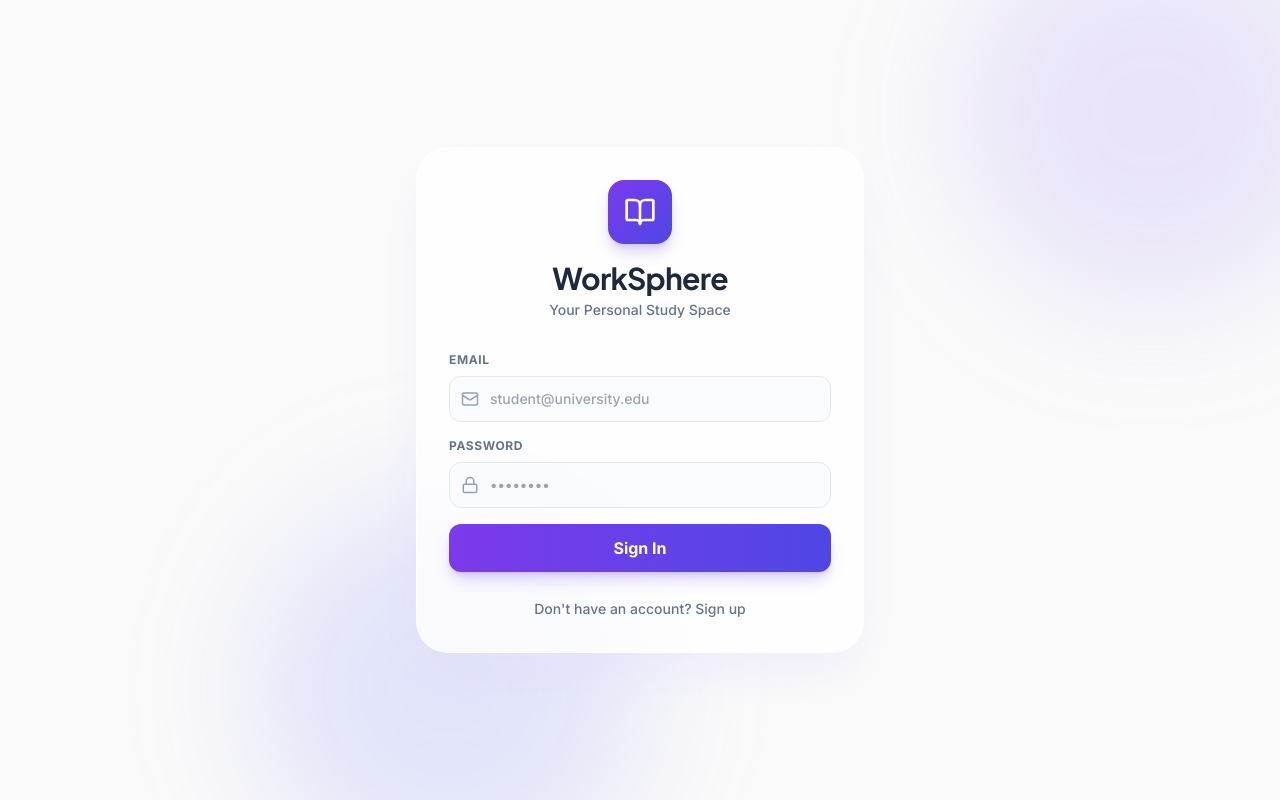
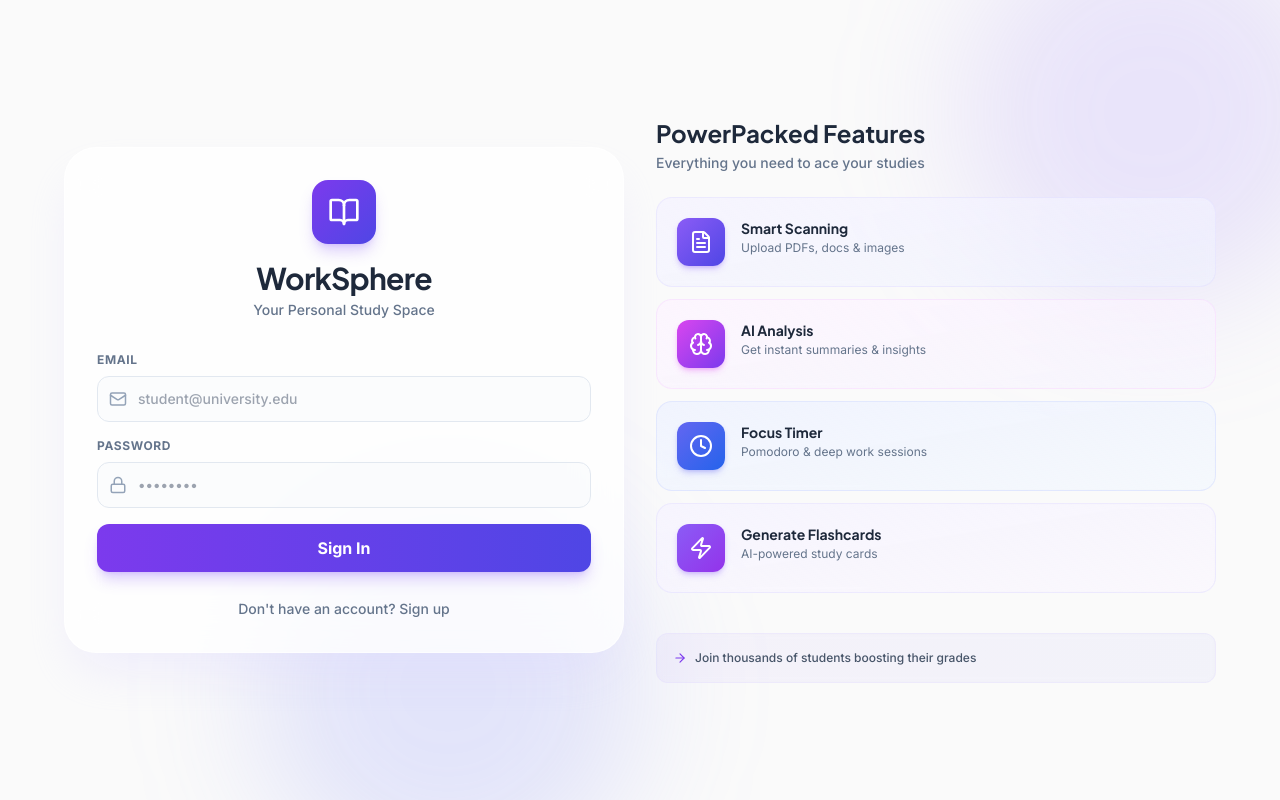
Before and after one commit to sachini9-git/worksphere-final-App, a React (Vite) app: page / in a window 1280 px wide. Built offline with nearby package versions, Linux system fonts and the light colour scheme; no server answers.

Commit message:
UI for onboarding process, allowing users to input their information step by step.

```diff
--- a/components/Auth.tsx
+++ b/components/Auth.tsx
@@ -1,6 +1,6 @@
 import React, { useState } from 'react';
 import { supabase } from '../services/supabaseClient';
-import { Mail, Lock, Loader2, BookOpen } from 'lucide-react';
+import { Mail, Lock, Loader2, BookOpen, FileText, Zap, Brain, Clock, ArrowRight } from 'lucide-react';
 
 export const Auth: React.FC = () => {
   const [isLogin, setIsLogin] = useState(true);
@@ -52,7 +52,11 @@ export const Auth: React.FC = () => {
       <div className="absolute top-[-10%] right-[-5%] w-96 h-96 bg-violet-400/20 rounded-full blur-3xl pointer-events-none"></div>
       <div className="absolute bottom-[-10%] left-[20%] w-96 h-96 bg-indigo-400/20 rounded-full blur-3xl pointer-events-none"></div>
 
-      <div className="w-full max-w-md bg-white/80 backdrop-blur-xl rounded-[2rem] shadow-2xl shadow-violet-200/40 p-8 border border-white/60 relative z-10">
+      {/* Main Container */}
+      <div className="w-full max-w-6xl relative z-10">
+        <div className="grid grid-cols-1 lg:grid-cols-2 gap-8 items-center">
+          {/* Left: Auth Form */}
+          <div className="w-full bg-white/80 backdrop-blur-xl rounded-[2rem] shadow-2xl shadow-violet-200/40 p-8 border border-white/60">
         <div className="flex flex-col items-center mb-8">
           <div className="w-16 h-16 bg-gradient-to-br from-violet-600 to-indigo-600 rounded-2xl flex items-center justify-center shadow-lg shadow-violet-500/30 mb-4">
             <BookOpen size={32} className="text-white" />
@@ -136,6 +140,79 @@ export const Auth: React.FC = () => {
             {isLogin ? "Don't have an account? Sign up" : "Already have an account? Sign in"}
           </button>
         </div>
+          </div>
+
+          {/* Right: Feature Showcase */}
+          <div className="hidden lg:flex flex-col gap-4">
+            <div className="mb-2">
+              <h3 className="text-2xl font-display font-bold text-slate-800 mb-1">PowerPacked Features</h3>
+              <p className="text-sm text-slate-500 font-medium">Everything you need to ace your studies</p>
+            </div>
+
+            {/* Feature Cards */}
+            <div className="space-y-3">
+              {/* Scan Card */}
+              <div className="group p-5 bg-gradient-to-br from-violet-50/80 to-indigo-50/50 backdrop-blur-sm rounded-2xl border border-violet-200/40 hover:border-violet-400/60 transition-all hover:shadow-lg hover:shadow-violet-500/20 hover:-translate-y-1 cursor-default">
+                <div className="flex items-start gap-4">
+                  <div className="w-12 h-12 bg-gradient-to-br from-violet-500 to-indigo-600 rounded-xl flex items-center justify-center shadow-md shadow-violet-500/30 flex-shrink-0 group-hover:scale-110 transition-transform">
+                    <FileText size={24} className="text-white" />
+                  </div>
+                  <div className="flex-1 min-w-0">
+                    <h4 className="font-bold text-slate-800 text-sm">Smart Scanning</h4>
+                    <p className="text-xs text-slate-500 mt-0.5">Upload PDFs, docs & images</p>
+                  </div>
+                </div>
+              </div>
+
+              {/* Analyze Card */}
+              <div className="group p-5 bg-gradient-to-br from-fuchsia-50/80 to-violet-50/50 backdrop-blur-sm rounded-2xl border border-fuchsia-200/40 hover:border-fuchsia-400/60 transition-all hover:shadow-lg hover:shadow-fuchsia-500/20 hover:-translate-y-1 cursor-default">
+                <div className="flex items-start gap-4">
+                  <div className="w-12 h-12 bg-gradient-to-br from-fuchsia-500 to-violet-600 rounded-xl flex items-center justify-center shadow-md shadow-fuchsia-500/30 flex-shrink-0 group-hover:scale-110 transition-transform">
+                    <Brain size={24} className="text-white" />
+                  </div>
+                  <div className="flex-1 min-w-0">
+                    <h4 className="font-bold text-slate-800 text-sm">AI Analysis</h4>
+                    <p className="text-xs text-slate-500 mt-0.5">Get instant summaries & insights</p>
+                  </div>
+                </div>
+              </div>
+
+              {/* Focus Timer Card */}
+              <div className="group p-5 bg-gradient-to-br from-indigo-50/80 to-blue-50/50 backdrop-blur-sm rounded-2xl border border-indigo-200/40 hover:border-indigo-400/60 transition-all hover:shadow-lg hover:shadow-indigo-500/20 hover:-translate-y-1 cursor-default">
+                <div className="flex items-start gap-4">
+                  <div className="w-12 h-12 bg-gradient-to-br from-indigo-500 to-blue-600 rounded-xl flex items-center justify-center shadow-md shadow-indigo-500/30 flex-shrink-0 group-hover:scale-110 transition-transform">
+                    <Clock size={24} className="text-white" />
+                  </div>
+                  <div className="flex-1 min-w-0">
+                    <h4 className="font-bold text-slate-800 text-sm">Focus Timer</h4>
+                    <p className="text-xs text-slate-500 mt-0.5">Pomodoro & deep work sessions</p>
+                  </div>
+                </div>
+              </div>
+
+              {/* Flashcards Card */}
+              <div className="group p-5 bg-gradient-to-br from-violet-50/80 to-purple-50/50 backdrop-blur-sm rounded-2xl border border-violet-200/40 hover:border-violet-400/60 transition-all hover:shadow-lg hover:shadow-violet-500/20 hover:-translate-y-1 cursor-default">
+                <div className="flex items-start gap-4">
+                  <div className="w-12 h-12 bg-gradient-to-br from-violet-500 to-purple-600 rounded-xl flex items-center justify-center shadow-md shadow-violet-500/30 flex-shrink-0 group-hover:scale-110 transition-transform">
+                    <Zap size={24} className="text-white" />
+                  </div>
+                  <div className="flex-1 min-w-0">
+                    <h4 className="font-bold text-slate-800 text-sm">Generate Flashcards</h4>
+                    <p className="text-xs text-slate-500 mt-0.5">AI-powered study cards</p>
+                  </div>
+                </div>
+              </div>
+            </div>
+
+            {/* CTA Text */}
+            <div className="mt-6 p-4 bg-gradient-to-r from-violet-500/5 to-indigo-500/5 rounded-xl border border-violet-200/30 backdrop-blur-sm">
+              <p className="text-xs text-slate-600 font-medium flex items-center gap-2">
+                <ArrowRight size={14} className="text-violet-600" />
+                <span>Join thousands of students boosting their grades</span>
+              </p>
+            </div>
+          </div>
+        </div>
       </div>
     </div>
   );
```
Also changed, not shown: components/Onboarding.tsx (+26 -26 lines).
